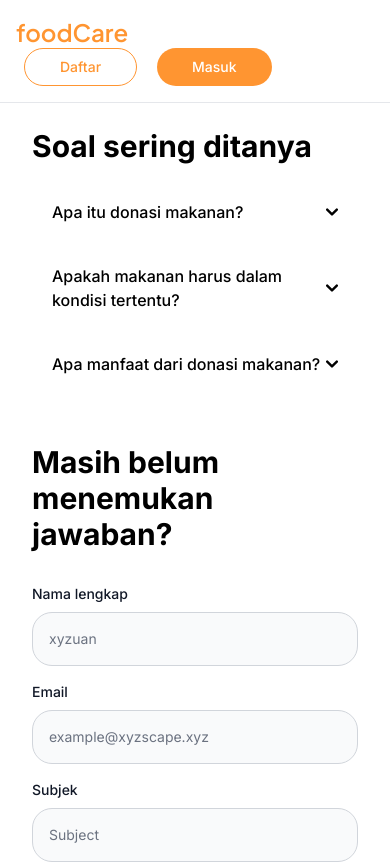
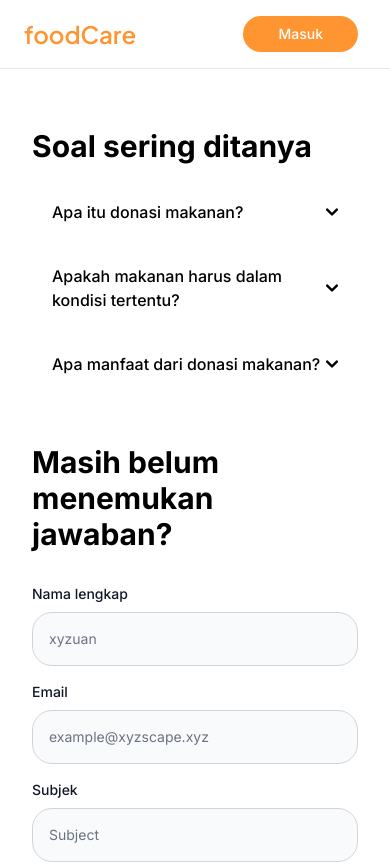
Before and after one commit to doubleOneLLC/foodCare_web, a Next.js app: page /faq in a window 390 px wide. Shown: the top 864 px of the page. Built offline with nearby package versions, Linux system fonts and the light colour scheme.

Commit message:
main: navbar: Responsive navbar

```diff
--- a/src/components/navbar.js
+++ b/src/components/navbar.js
@@ -4,7 +4,7 @@ import React from "react";
 function Navbar({ active }) {
   return (
     <nav className="bg-white fixed w-full z-20 top-0 left-0 border-b border-gray-200">
-      <div className="max-w-screen-xl flex flex-wrap items-center justify-between mx-auto p-4">
+      <div className="max-w-screen-xl flex flex-wrap items-center justify-between mx-auto p-4 px-[24px]">
         <a href="/" className="flex items-center">
           <span
             className={`self-center text-2xl font-semibold whitespace-nowrap text-primary ${jakarta.className}`}
@@ -15,13 +15,13 @@ function Navbar({ active }) {
         <div className="flex md:order-2">
           <button
             type="button"
-            className="text-primary font-medium rounded-[99px] border-primary border-[1px] text-sm px-[35px] py-2 mx-2 text-center mr-3 md:mr-0"
+            className="hidden md:visible text-primary font-medium rounded-[99px] border-primary border-[1px] text-sm px-[35px] py-2 mx-2 text-center mr-3 md:mr-0"
           >
             Daftar
           </button>
           <button
             type="button"
-            className="text-white bg-primary font-medium rounded-[99px] text-sm px-[35px] py-2 mx-2 text-center mr-3 md:mr-0"
+            className="text-white bg-primary font-medium rounded-[99px] text-sm px-[35px] py-2 mx-2 text-center"
           >
             Masuk
           </button>
```
